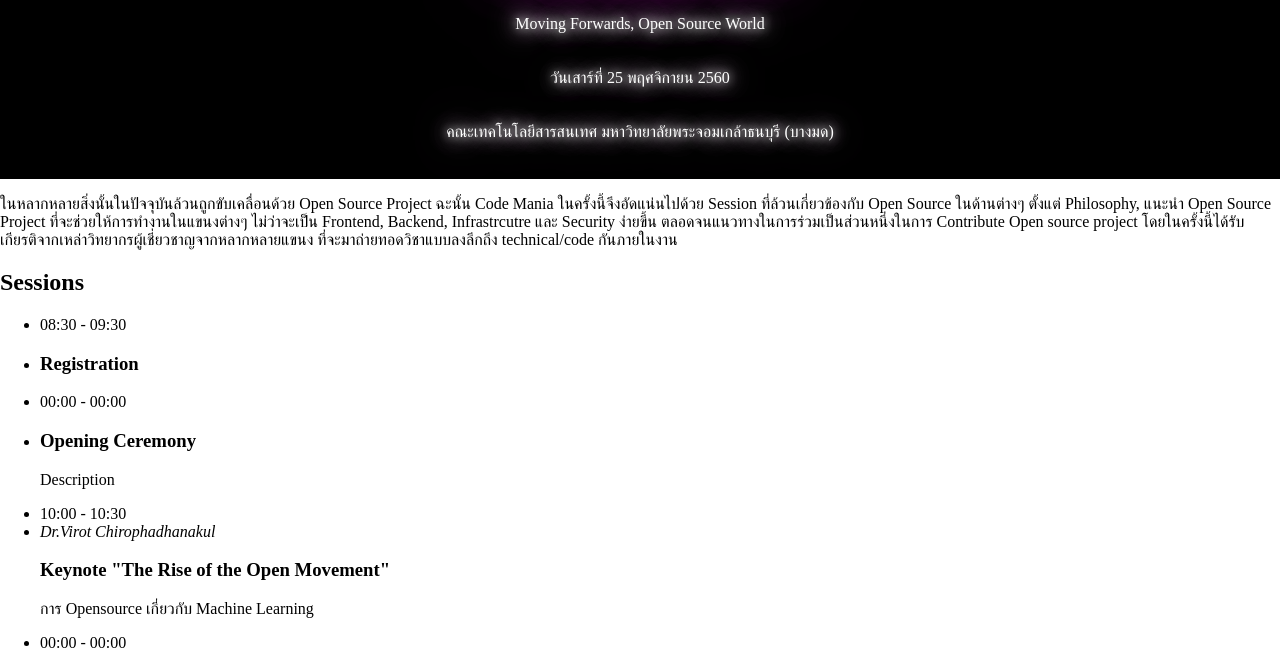
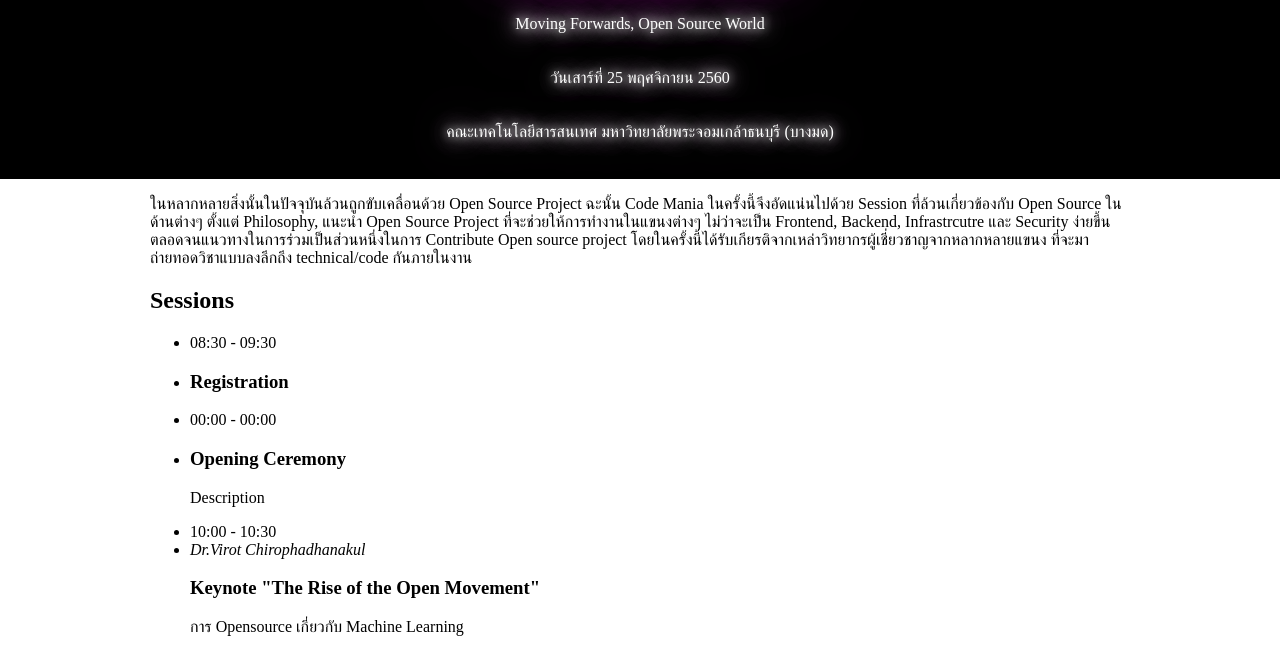
Before and after one commit to ThaiProgrammer/code-mania-110, a plain HTML site: page index.html in a window 1280 px wide. Shown: the part 124-773 px from the top of the page. Drawn offline with Linux system fonts and the light colour scheme.

Commit message:
buty space

```diff
--- a/style.css
+++ b/style.css
@@ -40,11 +40,19 @@ a {}
 
 /* Event description */
 
-#event-description {}
+#event-description {
+    width: 980px;
+    margin-left: auto;
+    margin-right: auto;
+}
 
 /* Sessions */
 
-#sessions {}
+#sessions {
+    width: 980px;
+    margin-left: auto;
+    margin-right: auto;
+}
 
 #sessions__heading {}
 
```
